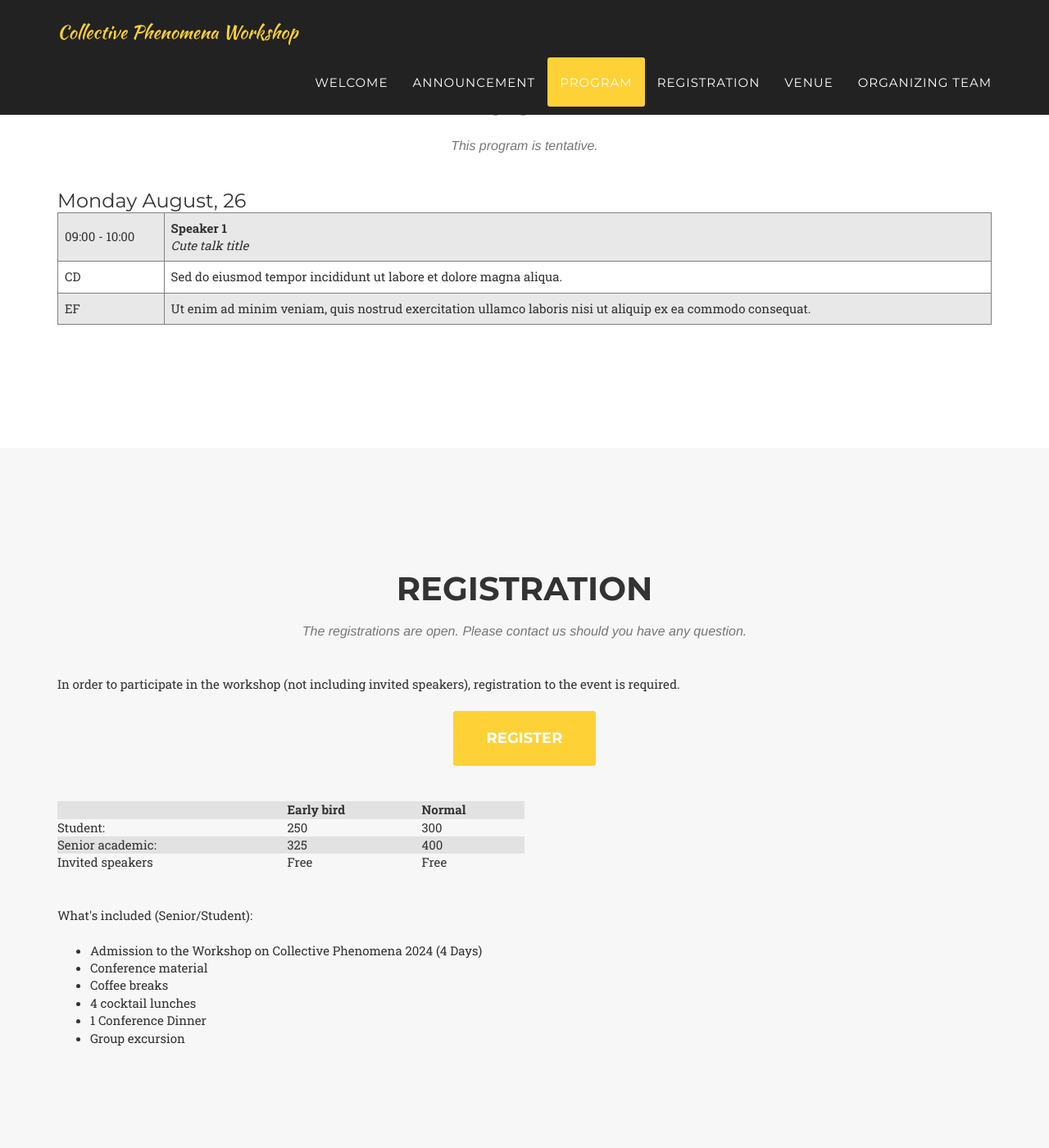
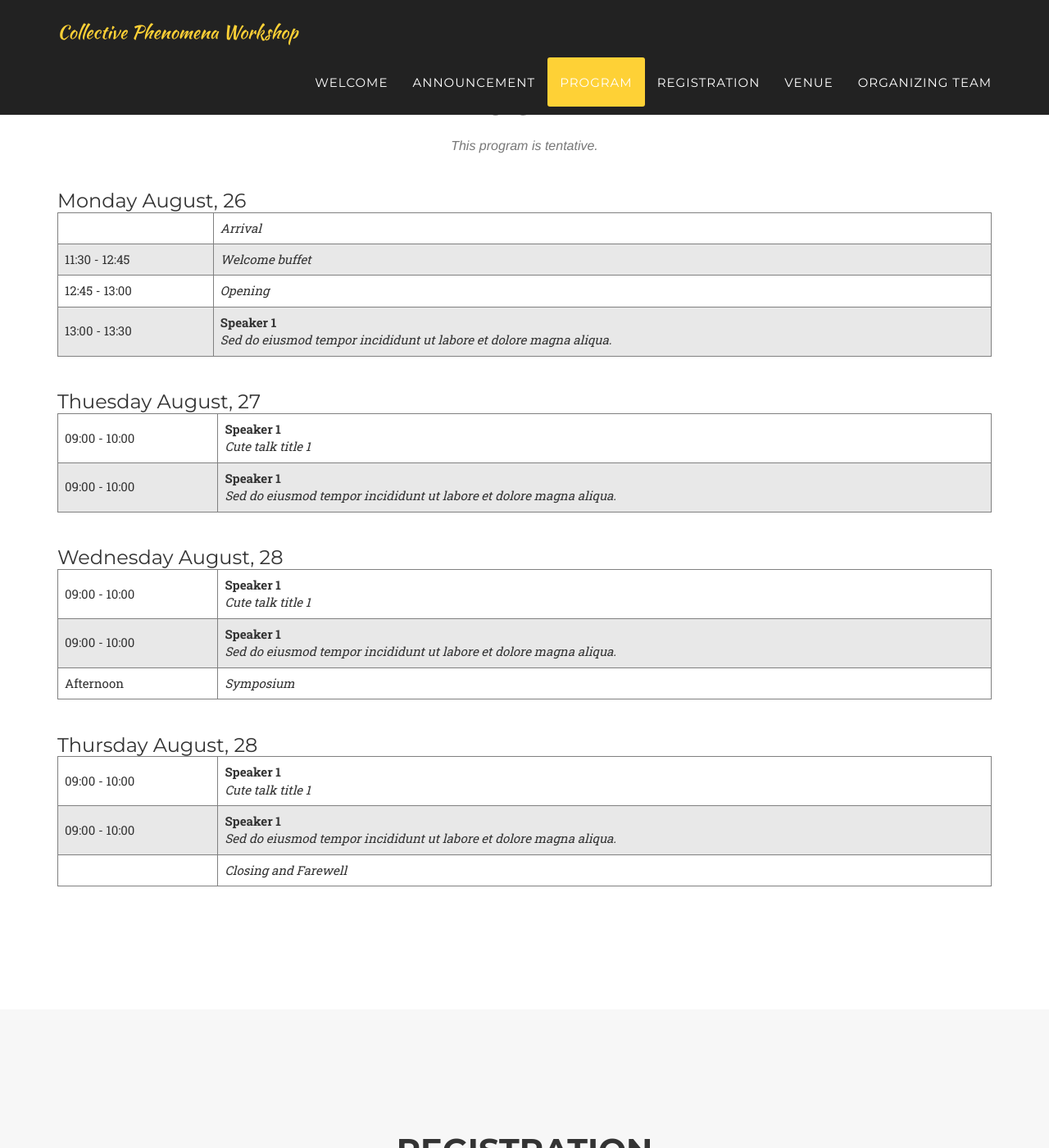
Before and after one commit to KilianSeibold/KilianSeibold.github.io, a Jekyll site: the page built from index.html, in a window 1280 px wide and 1400 px high, scrolled down 2520 px. Shown: the whole window at 82% size. Built offline with Jekyll 4.4.1, drawn with Linux system fonts in a browser that asks for light colours; some web fonts are replaced.

Commit message:
Update program.html

```diff
--- a/_includes/program.html
+++ b/_includes/program.html
@@ -20,30 +20,36 @@
     width: 100%;
     border-collapse: collapse;
   }
-  .programm-table th, .programm-table td {
+
+  .programm-table th,
+  .programm-table td {
     border: 1px solid gray;
     padding: 8px;
     text-align: left;
   }
-  .programm-table th { /* the HEADING*/
+
+  .programm-table th {
+    /* the HEADING*/
     background-color: rgba(128, 128, 128, 0.355); /* Light gray background for heading column */
   }
+
   .programm-table tr:nth-child(odd) {
     background-color: rgba(128, 128, 128, 0.186); /* Light gray background for even rows */
   }
-</style>
 
-<style>
   .section-date {
     font-size: x-large;
     font-weight: normal;
     display: inline;
     text-transform: capitalize;
   }
-</style>
 
+  .table-date {
+    /* color: red; Corrected property */
+    width: auto; /* Adjust width based on content */
+    padding: 0; /* Remove padding */
+  }
 
-<style>
   .bold {
     font-weight: bold;
   }
@@ -53,15 +59,29 @@
   }
 </style>
 
-<script>
+<!-- <script>
   function formatText(firstPart, secondPart) {
     return `<span class="bold">${firstPart}</span><br><span class="italic">${secondPart}</span>`;
+  }
+</script> -->
+
+<script>
+  function generateTalk(time, speaker, title) {
+    return `<tr>
+        <td><span class="table-date">${time}</span></td>
+      <td><span class="bold">${speaker}</span><br><span class="italic">${title}</span></td>
+    </tr>`;
+  }
+    function generateNormalCell(time, Mtext) {
+    return `<tr>
+        <td><span class="table-date">${time}</span></td>
+      <td><span class="italic">${Mtext}</span></td>
+    </tr>`;
   }
 </script>
 
 <!-- Monday -->
 <h4 class="section-date">Monday August, 26</h4>
-
 
 <div class="table-container">
   <table class="programm-table">
@@ -72,21 +92,57 @@
       </tr>
     </thead> -->
     <tbody>
-    <tr>
-      <td>09:00 - 10:00</td>
-      <td>      <script>
-        document.write(formatText("Speaker 1", "Cute talk title"));
+      <script>
+        document.write(generateNormalCell("", "Arrival"));
+        document.write(generateNormalCell("11:30 - 12:45", "Welcome buffet"));
+        document.write(generateNormalCell("12:45 - 13:00", "Opening"));
+        document.write(generateTalk("13:00 - 13:30", "Speaker 1", "Sed do eiusmod tempor incididunt ut labore et dolore magna aliqua."));
       </script>
-      </td>
-    </tr>
-    <tr>
-      <td>CD</td>
-      <td>Sed do eiusmod tempor incididunt ut labore et dolore magna aliqua.</td>
-    </tr>
-    <tr>
-      <td>EF</td>
-      <td>Ut enim ad minim veniam, quis nostrud exercitation ullamco laboris nisi ut aliquip ex ea commodo consequat.</td>
-    </tr>
+    </tbody>
+  </table>
+</div><br><br>
+
+
+<!--  Thuesday -->
+<h4 class="section-date">Thuesday August, 27</h4>
+
+<div class="table-container">
+  <table class="programm-table">
+    <tbody>
+      <script>
+        document.write(generateTalk("09:00 - 10:00", "Speaker 1", "Cute talk title 1"));
+        document.write(generateTalk("09:00 - 10:00", "Speaker 1", "Sed do eiusmod tempor incididunt ut labore et dolore magna aliqua."));
+      </script>
+    </tbody>
+  </table>
+</div><br><br>
+
+<!--  Wednesday -->
+<h4 class="section-date">Wednesday August, 28</h4>
+
+<div class="table-container">
+  <table class="programm-table">
+    <tbody>
+      <script>
+        document.write(generateTalk("09:00 - 10:00", "Speaker 1", "Cute talk title 1"));
+        document.write(generateTalk("09:00 - 10:00", "Speaker 1", "Sed do eiusmod tempor incididunt ut labore et dolore magna aliqua."));
+        document.write(generateNormalCell("Afternoon", "Symposium"));
+      </script>
+    </tbody>
+  </table>
+</div><br><br>
+
+<!--  Thursday -->
+<h4 class="section-date">Thursday August, 28</h4>
+
+<div class="table-container">
+  <table class="programm-table">
+    <tbody>
+      <script>
+        document.write(generateTalk("09:00 - 10:00", "Speaker 1", "Cute talk title 1"));
+        document.write(generateTalk("09:00 - 10:00", "Speaker 1", "Sed do eiusmod tempor incididunt ut labore et dolore magna aliqua."));
+        document.write(generateNormalCell("", "Closing and Farewell"));
+      </script>
     </tbody>
   </table>
 </div>
```
Lines whose indentation alone changed are shown as unchanged.
